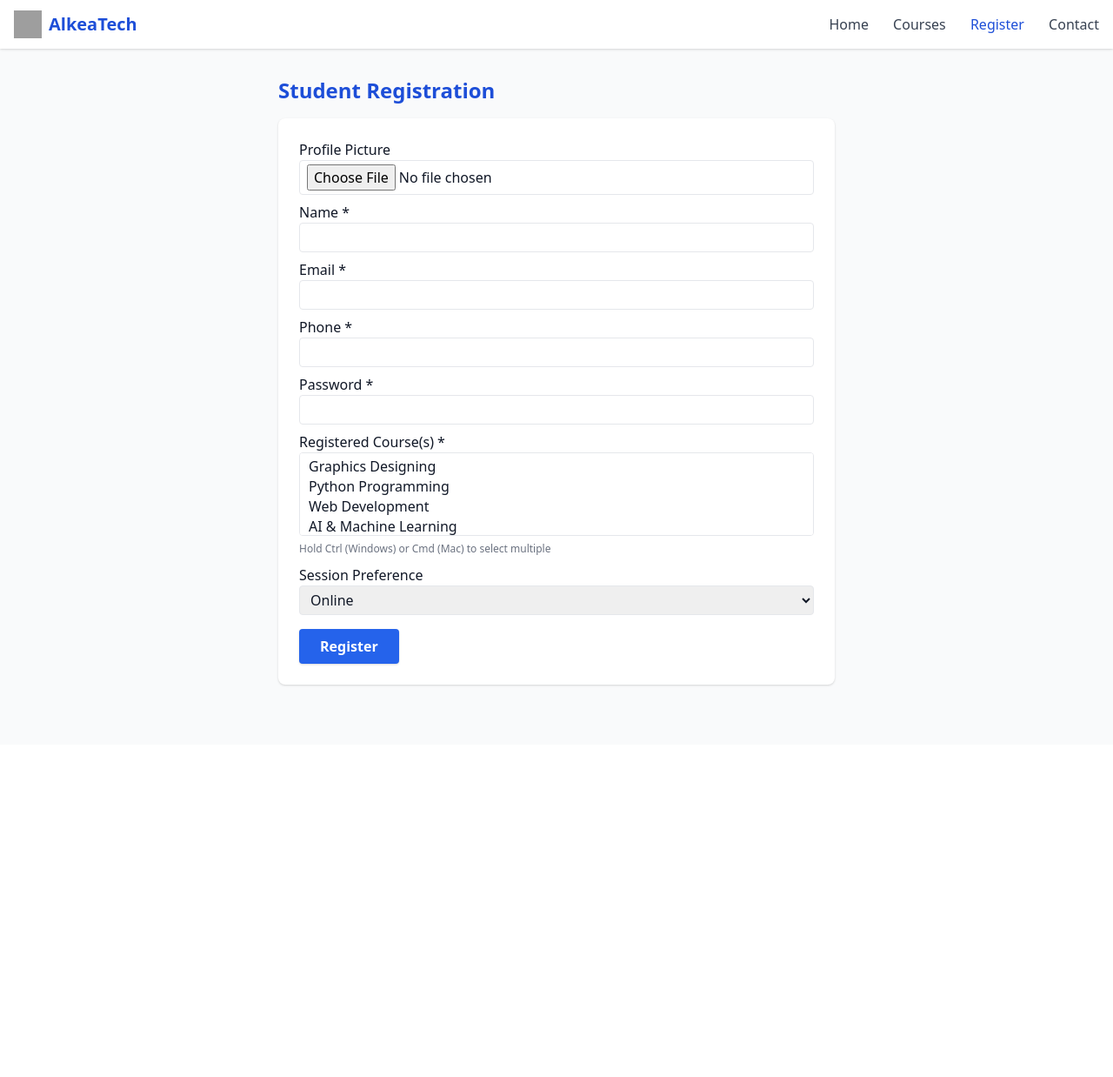
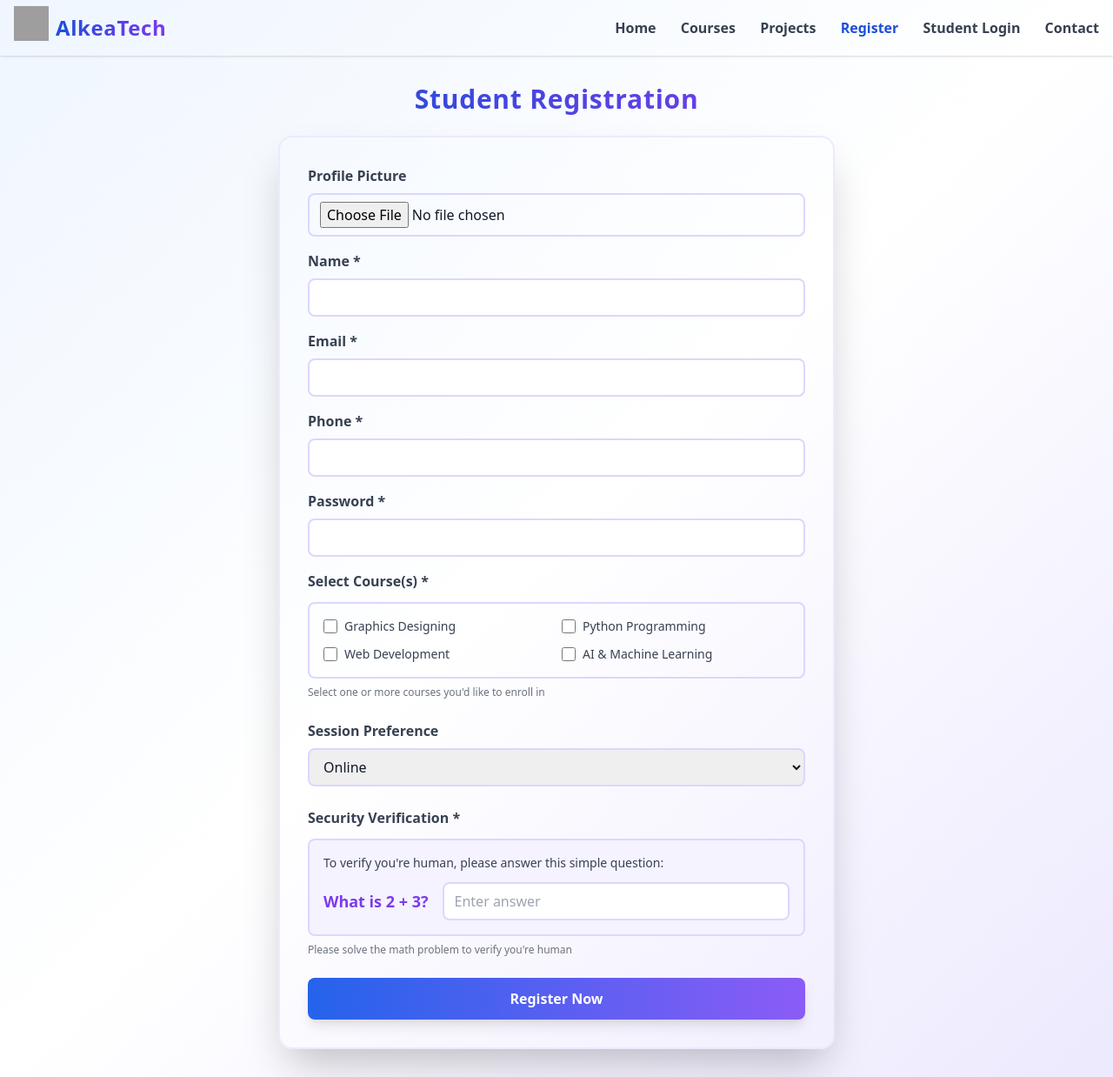
Before and after one commit to alkeatech/alkeatechproject, a Django app: page /register/ in a window 1280 px wide. Shown: the whole page at 87% size. Before the commit the page ends 789 px from the top, so only its background shows below. Run offline with Django 5.2, Linux system fonts and the light colour scheme; data comes from the database, SQL or seed files in the repository; both versions use the stored data as it was after the commit; grey boxes are pictures that could not be loaded.

Commit message:
top changes

```diff
--- a/core/templates/core/courses.html
+++ b/core/templates/core/courses.html
@@ -17,6 +17,7 @@
             <div class="space-x-6">
                 <a href="/" class="text-gray-700 hover:text-purple-600 font-semibold transition">Home</a>
                 <a href="/courses/" class="text-blue-700 font-semibold hover:text-purple-600 transition">Courses</a>
+                <a href="/projects/" class="text-gray-700 hover:text-purple-600 font-semibold transition">Projects</a>
             </div>
         </div>
     </nav>
--- a/core/templates/core/register.html
+++ b/core/templates/core/register.html
@@ -7,24 +7,26 @@
     <meta name="viewport" content="width=device-width, initial-scale=1.0">
     <link href="https://cdn.jsdelivr.net/npm/tailwindcss@2.2.19/dist/tailwind.min.css" rel="stylesheet">
 </head>
-<body class="bg-gray-50 text-gray-900">
-    <nav class="bg-white shadow sticky top-0 z-50">
+<body class="bg-gradient-to-br from-blue-50 via-white to-purple-100 min-h-screen text-gray-900">
+    <nav class="bg-white/80 backdrop-blur shadow sticky top-0 z-50">
         <div class="max-w-7xl mx-auto px-4 py-3 flex items-center justify-between">
             <div class="flex items-center">
-                <img src="https://cdn-icons-png.flaticon.com/512/2721/2721269.png" alt="AlkeaTech Logo" class="h-8 w-8 mr-2"/>
-                <span class="font-bold text-xl text-blue-700">AlkeaTech</span>
+                <img src="https://cdn-icons-png.flaticon.com/512/2721/2721269.png" alt="AlkeaTech Logo" class="h-10 w-10 mr-2 drop-shadow-lg animate-bounce"/>
+                <span class="font-extrabold text-2xl text-transparent bg-clip-text bg-gradient-to-r from-blue-700 to-purple-600 tracking-wide">AlkeaTech</span>
             </div>
             <div class="space-x-6">
-                <a href="/" class="text-gray-700 hover:text-blue-700 font-medium">Home</a>
-                <a href="/courses/" class="text-gray-700 hover:text-blue-700 font-medium">Courses</a>
-                <a href="/register/" class="text-blue-700 font-medium">Register</a>
-                <a href="/contact/" class="text-gray-700 hover:text-blue-700 font-medium">Contact</a>
+                <a href="/" class="text-gray-700 hover:text-purple-600 font-semibold transition">Home</a>
+                <a href="/courses/" class="text-gray-700 hover:text-purple-600 font-semibold transition">Courses</a>
+                <a href="/projects/" class="text-gray-700 hover:text-purple-600 font-semibold transition">Projects</a>
+                <a href="/register/" class="text-blue-700 font-semibold hover:text-purple-600 transition">Register</a>
+                <a href="/student/login/" class="text-gray-700 hover:text-purple-600 font-semibold transition">Student Login</a>
+                <a href="/contact/" class="text-gray-700 hover:text-purple-600 font-semibold transition">Contact</a>
             </div>
         </div>
     </nav>
     <main class="max-w-2xl mx-auto px-4 py-8 min-h-screen">
         <div id="toast-container" aria-live="polite" aria-atomic="true" class="fixed top-4 right-4 z-50"></div>
-        <h2 class="text-2xl font-bold text-blue-700 mb-4">Student Registration</h2>
+        <h2 class="text-3xl font-extrabold text-transparent bg-clip-text bg-gradient-to-r from-blue-700 to-purple-600 mb-6 text-center tracking-wide drop-shadow-lg">Student Registration</h2>
         {% if messages %}
             <script>
                 document.addEventListener('DOMContentLoaded', function() {
@@ -34,52 +36,69 @@
                 });
             </script>
         {% endif %}
-        <form method="post" class="bg-white rounded-lg shadow p-6" enctype="multipart/form-data" aria-label="Student Registration Form">
+        <form method="post" class="bg-white/90 rounded-2xl shadow-2xl p-8 border-2 border-purple-100" enctype="multipart/form-data" aria-label="Student Registration Form">
             {% csrf_token %}
-            <div class="mb-2">
-                <label class="block font-medium">Profile Picture</label>
-                <input type="file" name="profile_pic" accept="image/*" class="w-full border rounded px-2 py-1"/>
+            <div class="mb-4">
+                <label class="block font-semibold text-gray-700 mb-2">Profile Picture</label>
+                <input type="file" name="profile_pic" accept="image/*" class="w-full border-2 border-purple-200 rounded-lg px-3 py-2 focus:border-purple-500 focus:outline-none transition"/>
             </div>
-            <div class="mb-2">
-                <label class="block font-medium">Name *</label>
-                <input type="text" name="name" required class="w-full border rounded px-2 py-1"/>
+            <div class="mb-4">
+                <label class="block font-semibold text-gray-700 mb-2">Name *</label>
+                <input type="text" name="name" required class="w-full border-2 border-purple-200 rounded-lg px-3 py-2 focus:border-purple-500 focus:outline-none transition"/>
             </div>
-            <div class="mb-2">
-                <label class="block font-medium">Email *</label>
-                <input type="email" name="email" required class="w-full border rounded px-2 py-1"/>
+            <div class="mb-4">
+                <label class="block font-semibold text-gray-700 mb-2">Email *</label>
+                <input type="email" name="email" required class="w-full border-2 border-purple-200 rounded-lg px-3 py-2 focus:border-purple-500 focus:outline-none transition"/>
             </div>
-            <div class="mb-2">
-                <label class="block font-medium">Phone *</label>
-                <input type="text" name="phone" required class="w-full border rounded px-2 py-1"/>
+            <div class="mb-4">
+                <label class="block font-semibold text-gray-700 mb-2">Phone *</label>
+                <input type="text" name="phone" required class="w-full border-2 border-purple-200 rounded-lg px-3 py-2 focus:border-purple-500 focus:outline-none transition"/>
             </div>
-            <div class="mb-2">
-                <label class="block font-medium">Password *</label>
-                <input type="password" name="password" required class="w-full border rounded px-2 py-1"/>
+            <div class="mb-4">
+                <label class="block font-semibold text-gray-700 mb-2">Password *</label>
+                <input type="password" name="password" required class="w-full border-2 border-purple-200 rounded-lg px-3 py-2 focus:border-purple-500 focus:outline-none transition"/>
             </div>
-            <div class="mb-2">
-                <label class="block font-medium">Registered Course(s) *</label>
-                <select name="registered_courses" multiple required class="w-full border rounded px-2 py-1 h-24">
+            <div class="mb-6">
+                <label class="block font-semibold text-gray-700 mb-3">Select Course(s) *</label>
+                <div class="grid grid-cols-1 md:grid-cols-2 gap-3 max-h-48 overflow-y-auto border-2 border-purple-200 rounded-lg p-4">
                     {% for course in courses %}
-                    <option value="{{ course.id }}">{{ course.title }}</option>
+                    <div class="flex items-center">
+                        <input type="checkbox" name="registered_courses" value="{{ course.id }}" id="course_{{ course.id }}" class="w-4 h-4 text-purple-600 bg-gray-100 border-purple-300 rounded focus:ring-purple-500 focus:ring-2">
+                        <label for="course_{{ course.id }}" class="ml-2 text-sm font-medium text-gray-700 cursor-pointer hover:text-purple-600 transition">
+                            {{ course.title }}
+                        </label>
+                    </div>
                     {% endfor %}
-                </select>
-                <span class="text-xs text-gray-500">Hold Ctrl (Windows) or Cmd (Mac) to select multiple</span>
+                </div>
+                <span class="text-xs text-gray-500 mt-2 block">Select one or more courses you'd like to enroll in</span>
             </div>
-            <div class="mb-2">
-                <label class="block font-medium">Session Preference</label>
-                <select name="session_pref" class="w-full border rounded px-2 py-1">
+            <div class="mb-6">
+                <label class="block font-semibold text-gray-700 mb-2">Session Preference</label>
+                <select name="session_pref" class="w-full border-2 border-purple-200 rounded-lg px-3 py-2 focus:border-purple-500 focus:outline-none transition">
                     <option value="Online">Online</option>
                     <option value="Onsite">Onsite</option>
                 </select>
             </div>
-            <button type="submit" class="bg-blue-600 text-white px-6 py-2 rounded shadow hover:bg-blue-700 font-semibold mt-2">Register</button>
+            <div class="mb-6">
+                <label class="block font-semibold text-gray-700 mb-3">Security Verification *</label>
+                <div class="bg-purple-50 border-2 border-purple-200 rounded-lg p-4">
+                    <p class="text-sm text-gray-700 mb-3">To verify you're human, please answer this simple question:</p>
+                    <div class="flex items-center space-x-4">
+                        <span class="text-lg font-semibold text-purple-600">What is 2 + 3?</span>
+                        <input type="text" name="captcha_1" required placeholder="Enter answer" class="flex-1 border-2 border-purple-200 rounded-lg px-3 py-2 focus:border-purple-500 focus:outline-none transition"/>
+                        <input type="hidden" name="captcha_0" value="simple_math"/>
+                    </div>
+                </div>
+                <span class="text-xs text-gray-500 mt-2 block">Please solve the math problem to verify you're human</span>
+            </div>
+            <button type="submit" class="w-full bg-gradient-to-r from-blue-600 to-purple-500 text-white px-6 py-3 rounded-lg shadow-lg hover:from-purple-600 hover:to-blue-600 font-semibold transition transform hover:scale-105">Register Now</button>
         </form>
     </main>
     <script>
     function showToast(msg) {
         var container = document.getElementById('toast-container');
         var toast = document.createElement('div');
-        toast.className = 'bg-green-600 text-white px-4 py-2 rounded shadow mb-2 animate-bounce-in';
+        toast.className = 'bg-gradient-to-r from-green-500 to-green-600 text-white px-6 py-3 rounded-lg shadow-lg mb-2 animate-bounce-in';
         toast.innerText = msg;
         container.appendChild(toast);
         setTimeout(function() { toast.remove(); }, 4000);
--- a/core/urls.py
+++ b/core/urls.py
@@ -1,17 +1,19 @@
 from django.urls import path, include
 from rest_framework.routers import DefaultRouter
-from .views import CourseViewSet, OfficeViewSet, StudentViewSet, MenuItemViewSet, home, course_list, register, contact, student_dashboard, student_login, admin_dashboard, student_profile_edit, student_password_reset_request, student_password_reset_confirm, student_verify_email, admin_export_students, student_certificate_download
+from .views import CourseViewSet, OfficeViewSet, StudentViewSet, MenuItemViewSet, ProjectViewSet, home, course_list, register, contact, student_dashboard, student_login, admin_dashboard, student_profile_edit, student_password_reset_request, student_password_reset_confirm, student_verify_email, admin_export_students, student_certificate_download, projects, resend_verification_email
 
 router = DefaultRouter()
 router.register(r'courses', CourseViewSet)
 router.register(r'offices', OfficeViewSet)
 router.register(r'students', StudentViewSet)
 router.register(r'menus', MenuItemViewSet)
+router.register(r'projects', ProjectViewSet)
 
 urlpatterns = [
     path('api/', include(router.urls)),
     path('', home, name='home'),
     path('courses/', course_list, name='course_list'),
+    path('projects/', projects, name='projects'),
     path('register/', register, name='register'),
     path('contact/', contact, name='contact'),
     path('student/dashboard/', student_dashboard, name='student_dashboard'),
@@ -20,6 +22,7 @@ urlpatterns = [
     path('student/password-reset/', student_password_reset_request, name='student_password_reset_request'),
     path('student/password-reset-confirm/<str:token>/', student_password_reset_confirm, name='student_password_reset_confirm'),
     path('student/verify-email/<str:token>/', student_verify_email, name='student_verify_email'),
+    path('student/resend-verification/', resend_verification_email, name='resend_verification_email'),
     path('admin/dashboard/', admin_dashboard, name='admin_dashboard'),
     path('admin/export-students/', admin_export_students, name='admin_export_students'),
     path('student/certificate/<int:course_id>/', student_certificate_download, name='student_certificate_download'),
--- a/core/views.py
+++ b/core/views.py
@@ -1,19 +1,18 @@
 from django.shortcuts import render, redirect
 from rest_framework import viewsets
-from .models import Course, Office, Student, MenuItem, Notification, Message, ActivityLog, CourseCompletion
-from .serializers import CourseSerializer, OfficeSerializer, StudentSerializer, MenuItemSerializer
+from .models import Course, Office, Student, MenuItem, Notification, Message, ActivityLog, CourseCompletion, StudentNotification, Project
+from .serializers import CourseSerializer, OfficeSerializer, StudentSerializer, MenuItemSerializer, ProjectSerializer
 from django.contrib import messages
 from django.core.mail import send_mail
 from django.conf import settings
-from django.contrib.auth import authenticate
 from django.contrib.admin.views.decorators import staff_member_required
+from django.http import Http404, HttpResponse
+from django.utils import timezone
+from datetime import timedelta
 from django.db import models
-from django.core.signing import TimestampSigner, BadSignature, SignatureExpired
+from django.core.signing import TimestampSigner
 import uuid
 import csv
-from django.http import HttpResponse, FileResponse, Http404
-from django.utils import timezone
-from datetime import timedelta
 
 signer = TimestampSigner()
 
@@ -34,11 +33,16 @@ class MenuItemViewSet(viewsets.ModelViewSet):
     queryset = MenuItem.objects.all()
     serializer_class = MenuItemSerializer
 
+class ProjectViewSet(viewsets.ModelViewSet):
+    queryset = Project.objects.all()
+    serializer_class = ProjectSerializer
+
 # Frontend Views
 
 def home(request):
     courses = list(Course.objects.all())
     offices = list(Office.objects.all())
+    projects = list(Project.objects.filter(is_active=True))
     from .models import StudentNotification
     notifications = StudentNotification.objects.filter(is_active=True).order_by('-created')
     # Dummy data if empty
@@ -52,7 +56,12 @@ def home(request):
             Office(id=1, name="Main Campus", address="123 Main Road, Lahore, Pakistan"),
             Office(id=2, name="City Branch", address="45 City Center, Karachi, Pakistan"),
         ]
-    return render(request, "core/home.html", {"courses": courses, "offices": offices, "notifications": notifications})
+    if not projects:
+        projects = [
+            Project(id=1, name="E-Commerce Website", title="Modern Online Store", link="https://example.com", description="A full-featured e-commerce platform built with Django and React."),
+            Project(id=2, name="AI Chatbot", title="Intelligent Assistant", link="https://example.com", description="Machine learning-powered chatbot for customer support."),
+        ]
+    return render(request, "core/home.html", {"courses": courses, "offices": offices, "notifications": notifications, "projects": projects})
 
 def course_list(request):
     courses = list(Course.objects.all())
@@ -71,6 +80,18 @@ def register(request):
             Course(id=2, title="Python Programming"),
         ]
     if request.method == "POST":
+        # Validate captcha
+        captcha_key = request.POST.get('captcha_0')
+        captcha_value = request.POST.get('captcha_1')
+        if not captcha_key or not captcha_value:
+            messages.error(request, "Please complete the security verification.")
+            return render(request, "core/register.html", {"courses": courses})
+
+        # Simple math captcha validation
+        if captcha_key == "simple_math" and captcha_value.strip() != "5":
+            messages.error(request, "Incorrect answer. Please try again.")
+            return render(request, "core/register.html", {"courses": courses})
+
         name = request.POST.get("name")
         email = request.POST.get("email")
         phone = request.POST.get("phone")
@@ -96,13 +117,31 @@ def register(request):
         ActivityLog.objects.create(student=student, action="Registration", details="Registered with email {}".format(student.email))
         # Send verification email
         verify_url = request.build_absolute_uri(f"/student/verify-email/{token}/")
-        send_mail(
-            subject="AlkeaTech Email Verification",
-            message=f"Click the link to verify your email: {verify_url}",
-            from_email=settings.DEFAULT_FROM_EMAIL,
-            recipient_list=[student.email],
-            fail_silently=True,
-        )
+        try:
+            send_mail(
+                subject="AlkeaTech Email Verification",
+                message=f"""Welcome to AlkeaTech!
+
+Thank you for registering with us. To complete your registration, please click the link below to verify your email address:
+
+{verify_url}
+
+If you didn't create this account, please ignore this email.
+
+Best regards,
+AlkeaTech Team""",
+                from_email=settings.DEFAULT_FROM_EMAIL,
+                recipient_list=[student.email],
+                fail_silently=False,
+            )
+            # Log successful email sending
+            ActivityLog.objects.create(student=student, action="Email Sent", details=f"Verification email sent to {student.email}")
+        except Exception as e:
+            # Log email sending failure
+            ActivityLog.objects.create(student=student, action="Email Failed", details=f"Failed to send verification email: {str(e)}")
+            messages.warning(request, "Registration successful! However, there was an issue sending the verification email. Please contact support.")
+            return redirect("register")
+
         # Create admin notification
         Notification.objects.create(message=f"New student registered: {student.name} ({student.email})")
         messages.success(request, "Registration successful! Please check your email to verify your account.")
@@ -365,3 +404,58 @@ def student_certificate_download(request, course_id):
         return FileResponse(completion.certificate_pdf.open('rb'), as_attachment=True, filename=f"certificate_{completion.student.id}_{completion.course.id}.pdf")
     except CourseCompletion.DoesNotExist:
         raise Http404
+
+def projects(request):
+    projects = list(Project.objects.filter(is_active=True))
+    if not projects:
+        projects = [
+            Project(id=1, name="E-Commerce Website", title="Modern Online Store", link="https://example.com", description="A full-featured e-commerce platform built with Django and React."),
+            Project(id=2, name="AI Chatbot", title="Intelligent Assistant", link="https://example.com", description="Machine learning-powered chatbot for customer support."),
+            Project(id=3, name="Mobile App", title="Cross-Platform Solution", link="https://example.com", description="React Native mobile application for iOS and Android."),
+        ]
+    return render(request, "core/projects.html", {"projects": projects})
+
+def resend_verification_email(request):
+    if request.method == "POST":
+        email = request.POST.get("email")
+        phone = request.POST.get("phone")
+        try:
+            student = Student.objects.get(email=email, phone=phone)
+            if student.is_verified:
+                messages.info(request, "Your email is already verified.")
+                return redirect("student_login")
+
+            # Generate new token
+            token = str(uuid.uuid4())
+            student.email_verification_token = token
+            student.save()
+
+            # Send new verification email
+            verify_url = request.build_absolute_uri(f"/student/verify-email/{token}/")
+            try:
+                send_mail(
+                    subject="AlkeaTech Email Verification (Resent)",
+                    message=f"""Hello {student.name},
+
+You requested a new verification email. Please click the link below to verify your email address:
+
+{verify_url}
+
+If you didn't request this email, please ignore it.
+
+Best regards,
+AlkeaTech Team""",
+                    from_email=settings.DEFAULT_FROM_EMAIL,
+                    recipient_list=[student.email],
+                    fail_silently=False,
+                )
+                ActivityLog.objects.create(student=student, action="Email Resent", details=f"Verification email resent to {student.email}")
+                messages.success(request, "Verification email has been resent. Please check your inbox.")
+            except Exception as e:
+                ActivityLog.objects.create(student=student, action="Email Resend Failed", details=f"Failed to resend verification email: {str(e)}")
+                messages.error(request, "Failed to send verification email. Please try again later.")
+
+        except Student.DoesNotExist:
+            messages.error(request, "No account found with the provided email and phone number.")
+
+    return render(request, "core/resend_verification.html")
```
Also changed, not shown: alkeatech/settings.py (+29 -4 lines), core/admin.py (+9 -1 lines), core/models.py (+16 -0 lines), core/serializers.py (+6 -1 lines), core/templates/core/home.html (+25 -0 lines), core/templates/core/projects.html (added, +52 -0 lines), core/templates/core/resend_verification.html (added, +70 -0 lines), core/templates/core/student_login.html (+4 -3 lines), core/migrations/0009_project.py (added), db.sqlite3, media/students/IMG-20250710-WA0002.jpg (added), media/students/IMG-20250710-WA0002_prW8icG.jpg (added).
